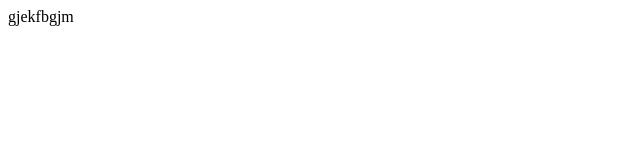
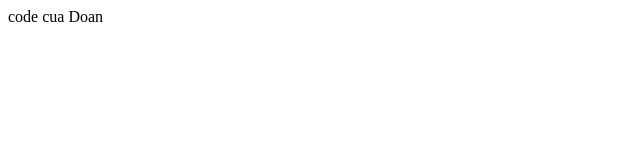
Before and after one commit to ThuyTrang9525/git-demo, a website: page index.html in a window 1280 px wide. Shown: the full height of the page, 0-640 px from the left. Drawn offline with Linux system fonts and the light colour scheme.

Commit message:
Code cua Doan

```diff
--- a/index.html
+++ b/index.html
@@ -6,6 +6,6 @@
     <title>Document</title>
 </head>
 <body>
-    gjekfbgjm
+    code cua Doan
 </body>
 </html>
```
